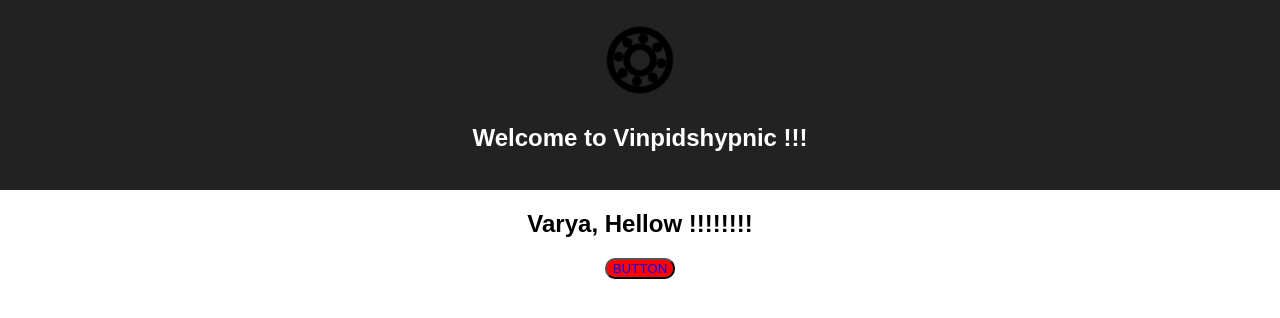
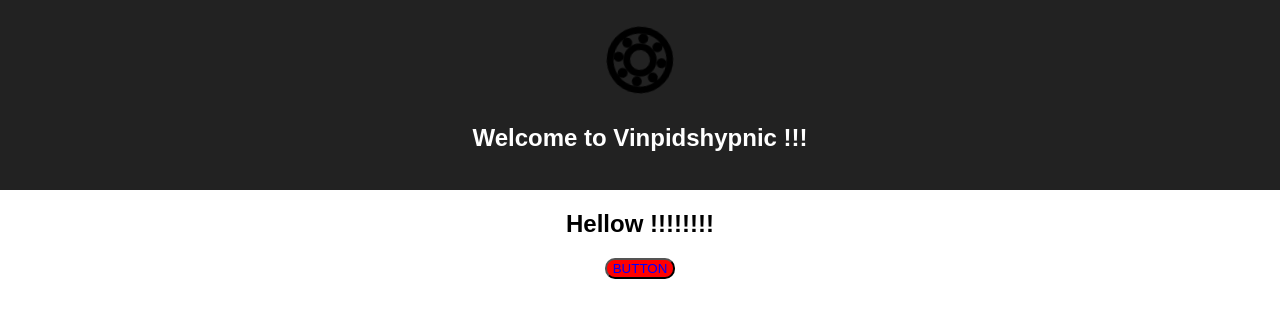
Before and after one commit to Olegche1977/dovinpidsh, a React (Create React App) app: page / in a window 1280 px wide. Shown: the top 318 px of the page. Built offline with nearby package versions, Linux system fonts and the light colour scheme.

Commit message:
sixs commit

```diff
--- a/src/App.js
+++ b/src/App.js
@@ -12,7 +12,7 @@ function App () {
           <h2>Welcome to Vinpidshypnic !!!</h2>
         </div>
 
-        <h2>Varya, Hellow !!!!!!!!</h2>
+        <h2>Hellow !!!!!!!!</h2>
         {/* <img src='./ball-bearing1.webp' className="App-logo" alt="bearing" /> */}
         <Button/>
 
```
